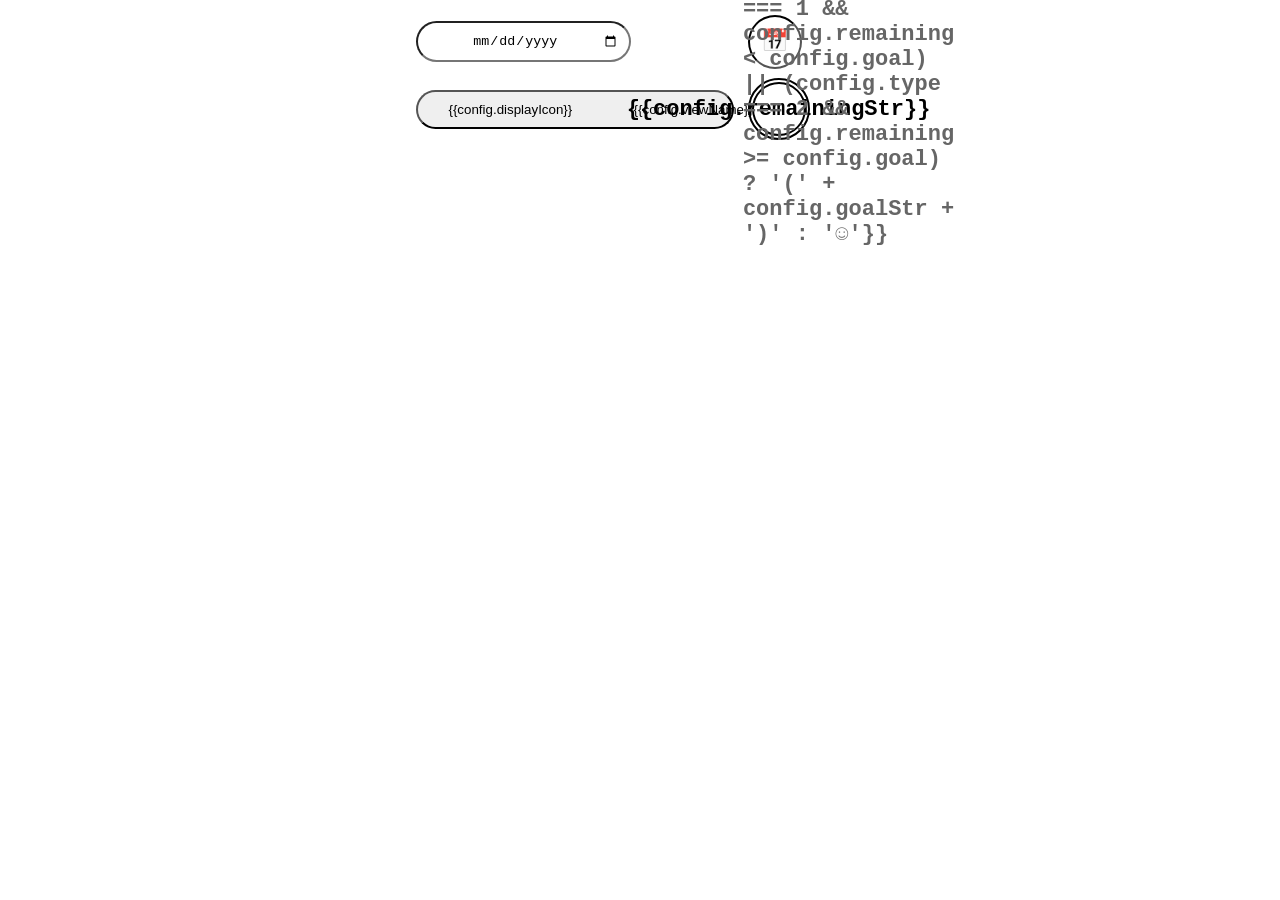
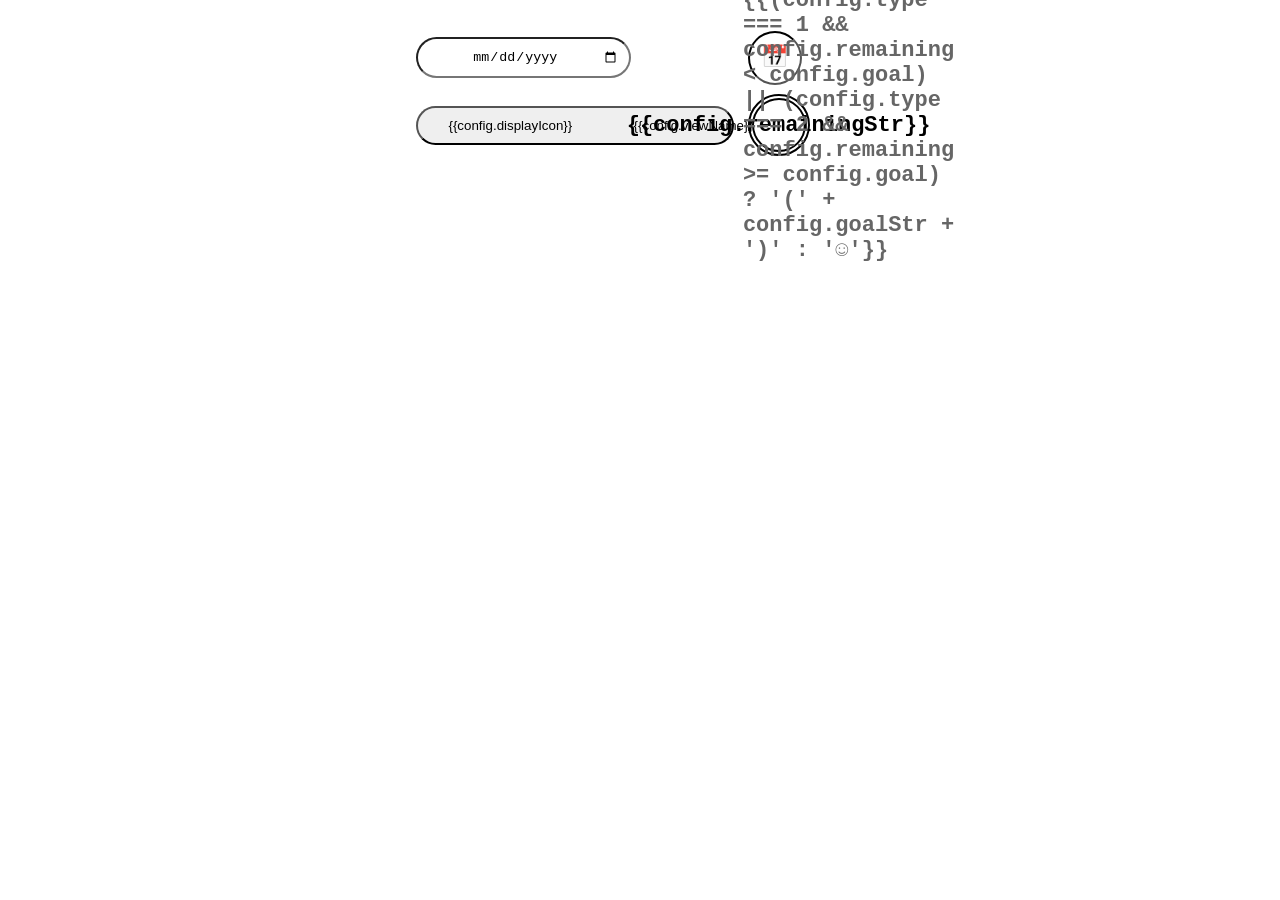

add topbar

--- a/index.css
+++ b/index.css
@@ -13,6 +13,7 @@ body.isOtherDate {
   flex-direction: column;
   justify-content: center;
   align-items: center;
+  margin-top: 24px;
 }
 
 button,
